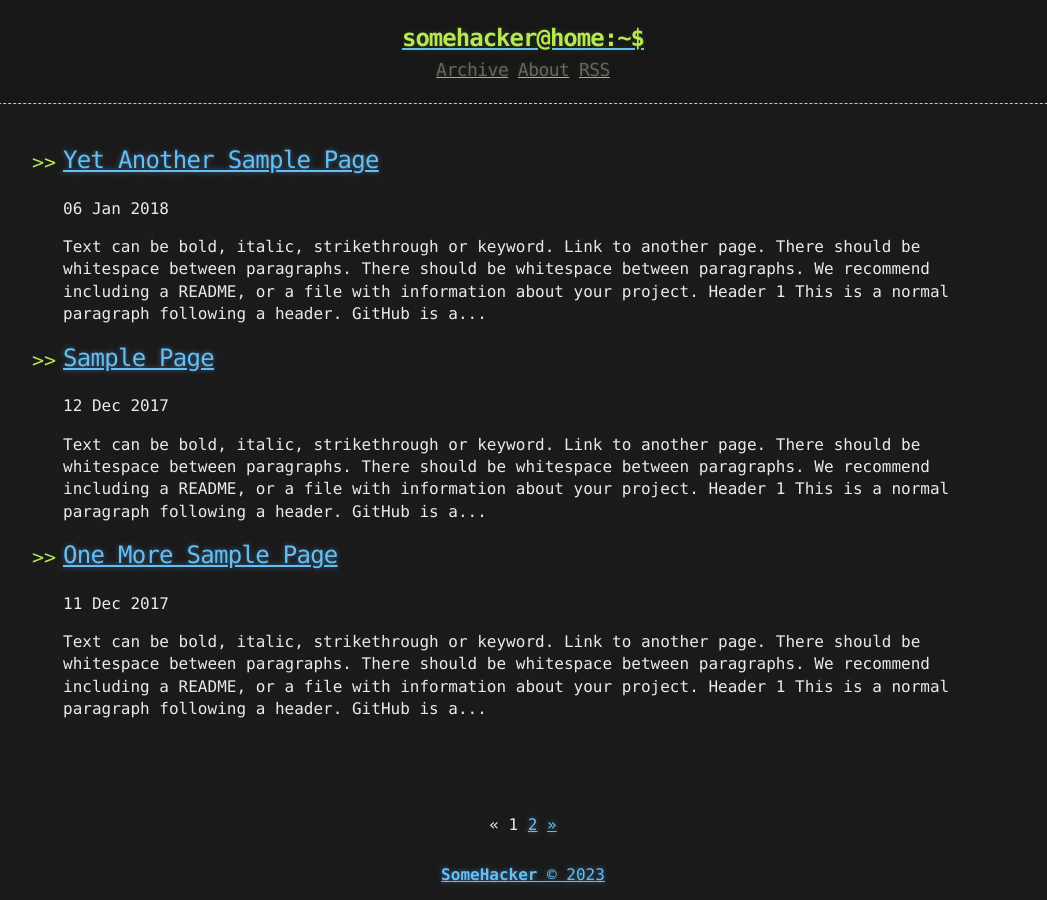
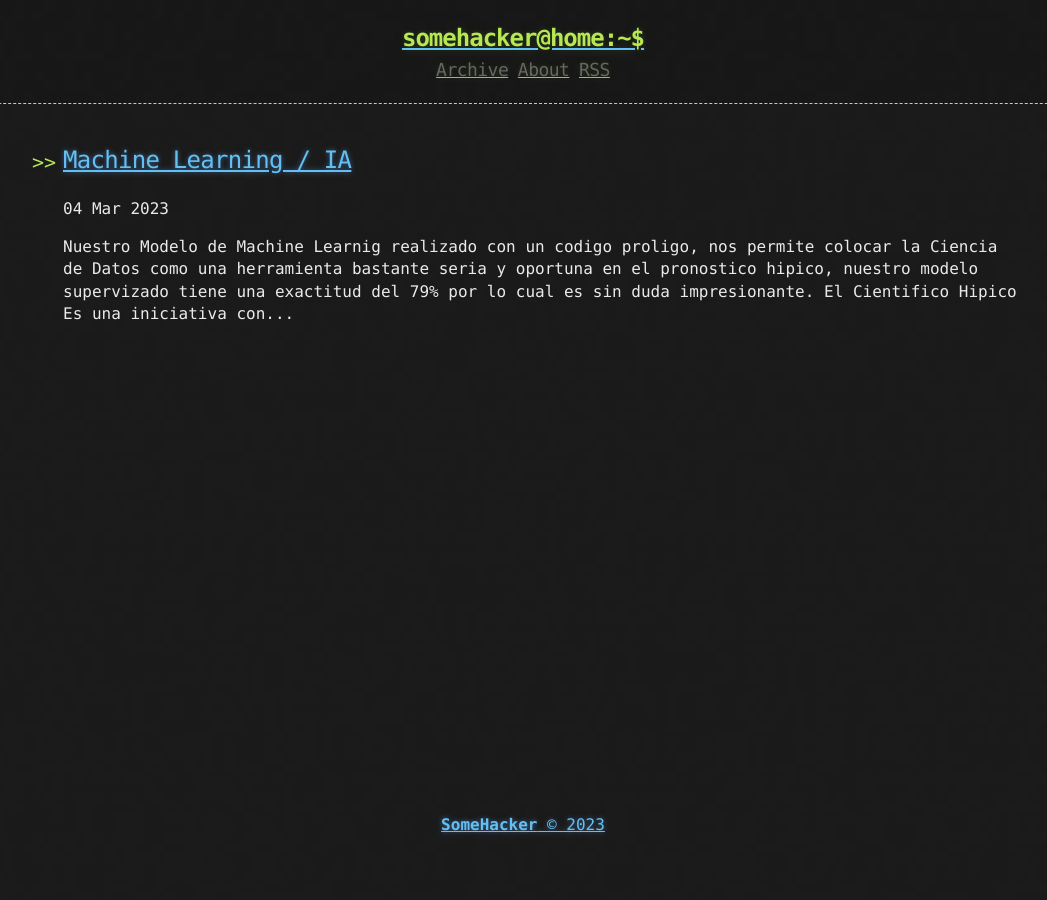
Before and after one commit to elcientificohipico/elcientificohipico.github.io, a Jekyll site: the page built from index.html, in a window 1280 px wide. Shown: the whole page, without its empty margins (117-1164 px from the left). Built offline with Jekyll 4.4.1, drawn with Linux system fonts in a browser that asks for light colours; the list of posts is cut into pages by our own code.

Commit message:
actualizar-uno

````diff
--- a/_posts/2017-12-11-One-More-Sample-Page.md
+++ /dev/null
@@ -1,124 +0,0 @@
----
-title: One More Sample Page
-published: true
----
-
-Text can be **bold**, _italic_, ~~strikethrough~~ or `keyword`.
-
-[Link to another page](another-page).
-
-There should be whitespace between paragraphs.
-
-There should be whitespace between paragraphs. We recommend including a README, or a file with information about your project.
-
-# [](#header-1)Header 1
-
-This is a normal paragraph following a header. GitHub is a code hosting platform for version control and collaboration. It lets you and others work together on projects from anywhere.
-
-## [](#header-2)Header 2
-
-> This is a blockquote following a header.
->
-> When something is important enough, you do it even if the odds are not in your favor.
-
-### [](#header-3)Header 3
-
-```js
-// Javascript code with syntax highlighting.
-var fun = function lang(l) {
-  dateformat.i18n = require('./lang/' + l)
-  return true;
-}
-```
-
-```ruby
-# Ruby code with syntax highlighting
-GitHubPages::Dependencies.gems.each do |gem, version|
-  s.add_dependency(gem, "= #{version}")
-end
-```
-
-#### [](#header-4)Header 4
-
-*   This is an unordered list following a header.
-*   This is an unordered list following a header.
-*   This is an unordered list following a header.
-
-##### [](#header-5)Header 5
-
-1.  This is an ordered list following a header.
-2.  This is an ordered list following a header.
-3.  This is an ordered list following a header.
-
-###### [](#header-6)Header 6
-
-| head1        | head two          | three |
-|:-------------|:------------------|:------|
-| ok           | good swedish fish | nice  |
-| out of stock | good and plenty   | nice  |
-| ok           | good `oreos`      | hmm   |
-| ok           | good `zoute` drop | yumm  |
-
-### There's a horizontal rule below this.
-
-* * *
-
-### Here is an unordered list:
-
-*   Item foo
-*   Item bar
-*   Item baz
-*   Item zip
-
-### And an ordered list:
-
-1.  Item one
-1.  Item two
-1.  Item three
-1.  Item four
-
-### And a nested list:
-
-- level 1 item
-  - level 2 item
-  - level 2 item
-    - level 3 item
-    - level 3 item
-- level 1 item
-  - level 2 item
-  - level 2 item
-  - level 2 item
-- level 1 item
-  - level 2 item
-  - level 2 item
-- level 1 item
-
-### Small image
-
-![](https://assets-cdn.github.com/images/icons/emoji/octocat.png)
-
-### Large image
-
-![](https://guides.github.com/activities/hello-world/branching.png)
-
-
-### Definition lists can be used with HTML syntax.
-
-<dl>
-<dt>Name</dt>
-<dd>Godzilla</dd>
-<dt>Born</dt>
-<dd>1952</dd>
-<dt>Birthplace</dt>
-<dd>Japan</dd>
-<dt>Color</dt>
-<dd>Green</dd>
-</dl>
-
-```
-Long, single-line code blocks should not wrap. They should horizontally scroll if they are too long. This line should be long enough to demonstrate this.
-```
-
-```
-The final element.
-```
--- a/_posts/2017-12-12-Sample-Page.md
+++ /dev/null
@@ -1,124 +0,0 @@
----
-title: Sample Page
-published: true
----
-
-Text can be **bold**, _italic_, ~~strikethrough~~ or `keyword`.
-
-[Link to another page](another-page).
-
-There should be whitespace between paragraphs.
-
-There should be whitespace between paragraphs. We recommend including a README, or a file with information about your project.
-
-# [](#header-1)Header 1
-
-This is a normal paragraph following a header. GitHub is a code hosting platform for version control and collaboration. It lets you and others work together on projects from anywhere.
-
-## [](#header-2)Header 2
-
-> This is a blockquote following a header.
->
-> When something is important enough, you do it even if the odds are not in your favor.
-
-### [](#header-3)Header 3
-
-```js
-// Javascript code with syntax highlighting.
-var fun = function lang(l) {
-  dateformat.i18n = require('./lang/' + l)
-  return true;
-}
-```
-
-```ruby
-# Ruby code with syntax highlighting
-GitHubPages::Dependencies.gems.each do |gem, version|
-  s.add_dependency(gem, "= #{version}")
-end
-```
-
-#### [](#header-4)Header 4
-
-*   This is an unordered list following a header.
-*   This is an unordered list following a header.
-*   This is an unordered list following a header.
-
-##### [](#header-5)Header 5
-
-1.  This is an ordered list following a header.
-2.  This is an ordered list following a header.
-3.  This is an ordered list following a header.
-
-###### [](#header-6)Header 6
-
-| head1        | head two          | three |
-|:-------------|:------------------|:------|
-| ok           | good swedish fish | nice  |
-| out of stock | good and plenty   | nice  |
-| ok           | good `oreos`      | hmm   |
-| ok           | good `zoute` drop | yumm  |
-
-### There's a horizontal rule below this.
-
-* * *
-
-### Here is an unordered list:
-
-*   Item foo
-*   Item bar
-*   Item baz
-*   Item zip
-
-### And an ordered list:
-
-1.  Item one
-1.  Item two
-1.  Item three
-1.  Item four
-
-### And a nested list:
-
-- level 1 item
-  - level 2 item
-  - level 2 item
-    - level 3 item
-    - level 3 item
-- level 1 item
-  - level 2 item
-  - level 2 item
-  - level 2 item
-- level 1 item
-  - level 2 item
-  - level 2 item
-- level 1 item
-
-### Small image
-
-![](https://assets-cdn.github.com/images/icons/emoji/octocat.png)
-
-### Large image
-
-![](https://guides.github.com/activities/hello-world/branching.png)
-
-
-### Definition lists can be used with HTML syntax.
-
-<dl>
-<dt>Name</dt>
-<dd>Godzilla</dd>
-<dt>Born</dt>
-<dd>1952</dd>
-<dt>Birthplace</dt>
-<dd>Japan</dd>
-<dt>Color</dt>
-<dd>Green</dd>
-</dl>
-
-```
-Long, single-line code blocks should not wrap. They should horizontally scroll if they are too long. This line should be long enough to demonstrate this.
-```
-
-```
-The final element.
-```
--- a/_posts/2018-01-06-Yet-Another-Sample-Page.md
+++ /dev/null
@@ -1,124 +0,0 @@
----
-title: Yet Another Sample Page
-published: true
----
-
-Text can be **bold**, _italic_, ~~strikethrough~~ or `keyword`.
-
-[Link to another page](another-page).
-
-There should be whitespace between paragraphs.
-
-There should be whitespace between paragraphs. We recommend including a README, or a file with information about your project.
-
-# [](#header-1)Header 1
-
-This is a normal paragraph following a header. GitHub is a code hosting platform for version control and collaboration. It lets you and others work together on projects from anywhere.
-
-## [](#header-2)Header 2
-
-> This is a blockquote following a header.
->
-> When something is important enough, you do it even if the odds are not in your favor.
-
-### [](#header-3)Header 3
-
-```js
-// Javascript code with syntax highlighting.
-var fun = function lang(l) {
-  dateformat.i18n = require('./lang/' + l)
-  return true;
-}
-```
-
-```ruby
-# Ruby code with syntax highlighting
-GitHubPages::Dependencies.gems.each do |gem, version|
-  s.add_dependency(gem, "= #{version}")
-end
-```
-
-#### [](#header-4)Header 4
-
-*   This is an unordered list following a header.
-*   This is an unordered list following a header.
-*   This is an unordered list following a header.
-
-##### [](#header-5)Header 5
-
-1.  This is an ordered list following a header.
-2.  This is an ordered list following a header.
-3.  This is an ordered list following a header.
-
-###### [](#header-6)Header 6
-
-| head1        | head two          | three |
-|:-------------|:------------------|:------|
-| ok           | good swedish fish | nice  |
-| out of stock | good and plenty   | nice  |
-| ok           | good `oreos`      | hmm   |
-| ok           | good `zoute` drop | yumm  |
-
-### There's a horizontal rule below this.
-
-* * *
-
-### Here is an unordered list:
-
-*   Item foo
-*   Item bar
-*   Item baz
-*   Item zip
-
-### And an ordered list:
-
-1.  Item one
-1.  Item two
-1.  Item three
-1.  Item four
-
-### And a nested list:
-
-- level 1 item
-  - level 2 item
-  - level 2 item
-    - level 3 item
-    - level 3 item
-- level 1 item
-  - level 2 item
-  - level 2 item
-  - level 2 item
-- level 1 item
-  - level 2 item
-  - level 2 item
-- level 1 item
-
-### Small image
-
-![](https://assets-cdn.github.com/images/icons/emoji/octocat.png)
-
-### Large image
-
-![](https://guides.github.com/activities/hello-world/branching.png)
-
-
-### Definition lists can be used with HTML syntax.
-
-<dl>
-<dt>Name</dt>
-<dd>Godzilla</dd>
-<dt>Born</dt>
-<dd>1952</dd>
-<dt>Birthplace</dt>
-<dd>Japan</dd>
-<dt>Color</dt>
-<dd>Green</dd>
-</dl>
-
-```
-Long, single-line code blocks should not wrap. They should horizontally scroll if they are too long. This line should be long enough to demonstrate this.
-```
-
-```
-The final element.
-```
--- a/_posts/2017-12-10-Another-Sample-Page.md
+++ b/_posts/2023-03-04-Sample-Page.md
@@ -1,19 +1,15 @@
 ---
-title: Another Sample Page
+title: Machine Learning / IA
 published: true
 ---
 
-Text can be **bold**, _italic_, ~~strikethrough~~ or `keyword`.
+`Nuestro Modelo de Machine Learnig realizado con un codigo proligo, nos permite colocar la Ciencia de Datos como una herramienta bastante seria y oportuna en el pronostico hipico, nuestro modelo supervizado tiene una exactitud del 79% por lo cual es sin duda impresionante.`
 
-[Link to another page](another-page).
+## [](#header-1)El Cientifico Hipico
 
-There should be whitespace between paragraphs.
+Es una iniciativa con un método innovador utilizando IA (Intilegencia Artificial) concretamente un modelo Supervisado de Machine Learning donde considera factores en estudio para realizar el pronóstico hípico, tales como el retrospecto general, la cátedra, los factores extra-pronósticos, la pila, el cambiazo, el implemento zancadilla, el aparato de salidas, el factor sexual, el cupo de ejemplares, el biorritmo, el pedigree, la altura, la seña de jinetes y otros más, transformando muchos de estos factores cualitativos en factores cuantitativos realizando un innovador algoritmo matematico que será siempre la diferencia entre ser acertado o no, si quieres ser uno de nuestros ganadores en la competencia hípica solo suscribite con nosotros y paga por una verdadera información.
 
-There should be whitespace between paragraphs. We recommend including a README, or a file with information about your project.
-
-# [](#header-1)Header 1
-
-This is a normal paragraph following a header. GitHub is a code hosting platform for version control and collaboration. It lets you and others work together on projects from anywhere.
+![](https://tse4.mm.bing.net/th/id/OIP.Yv7Q2T07K-qszkuou5L5bAHaFj?pid=ImgDet&rs=1)
 
 ## [](#header-2)Header 2
 
````
